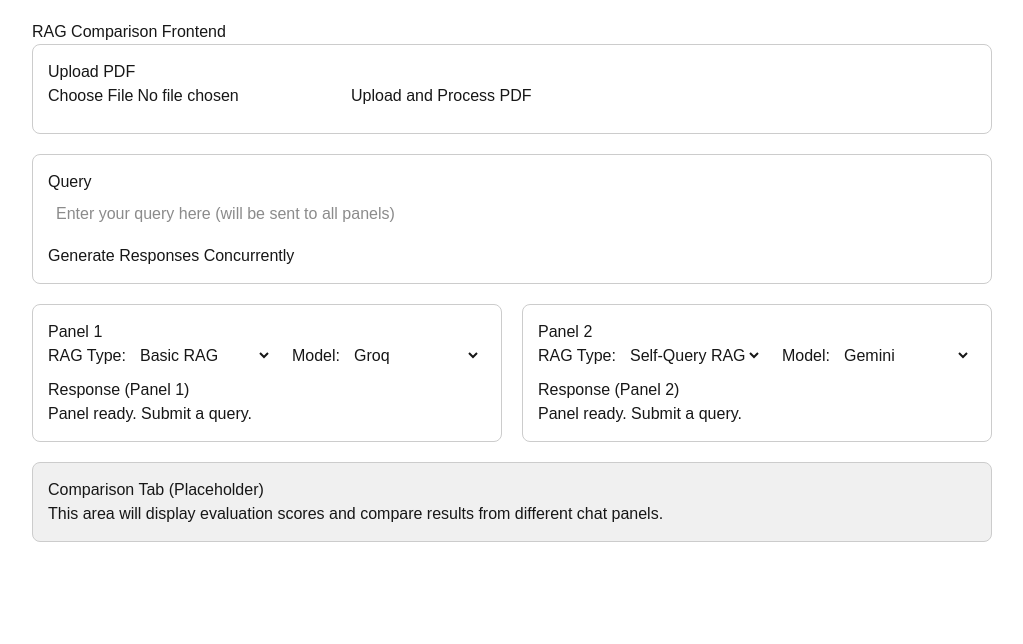
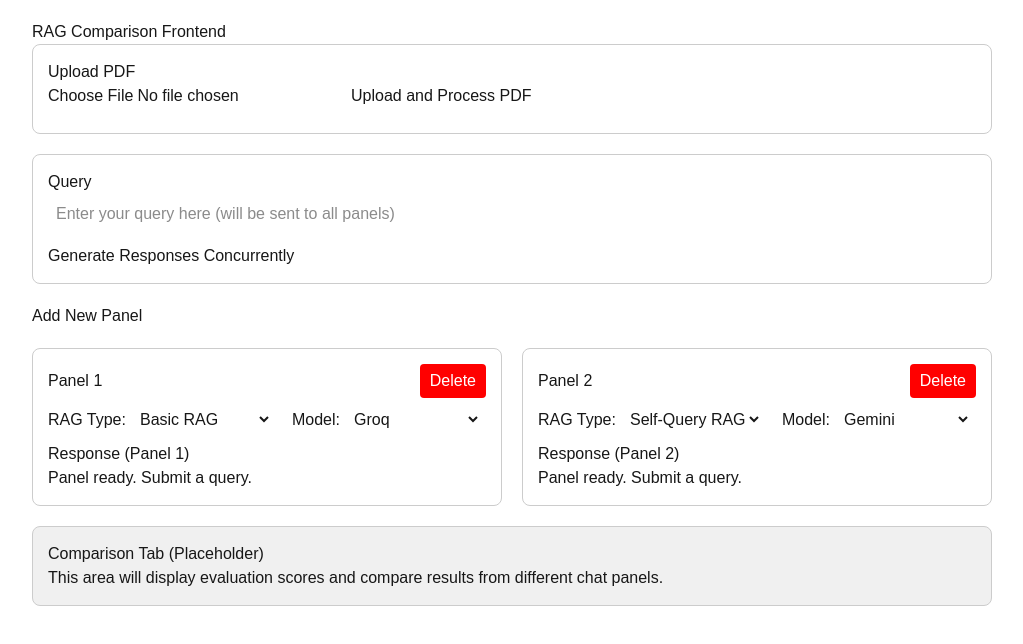
Before and after one commit to AbhayARao26/RAGComparison, a Next.js app in the folder frontend/: page / in a window 1280 px wide. Shown: the top 644 px of the page, without its empty margins (128-1151 px from the left). Built offline with nearby package versions, Linux system fonts and the light colour scheme.

Commit message:
Made the frontend better

```diff
--- a/frontend/app/page.tsx
+++ b/frontend/app/page.tsx
@@ -18,7 +18,7 @@ export default function Home() {
   const [panels, setPanels] = useState<ChatPanelState[]>([
     { id: 1, selectedRagType: 'basic', selectedModel: 'groq', response: '', loading: false },
     { id: 2, selectedRagType: 'self-query', selectedModel: 'gemini', response: '', loading: false },
-    // You could add more panels here or implement a button to add new ones
+    // Remove the third panel to set default to 2
   ]);
   const [overallLoading, setOverallLoading] = useState<boolean>(false); // Loading state for the overall query
 
@@ -90,7 +90,7 @@ export default function Home() {
 
     console.log(`Submitting query: "${query}" to ${panels.length} panels concurrently.`);
 
-    // Create an array of promises, one for each panel's API call
+    // Create an array of promises, one for each panel\'s API call
     const fetchPromises = panels.map(async (panel) => {
       const chatRequestData = {
         rag_type: panel.selectedRagType,
@@ -130,6 +130,40 @@ export default function Home() {
     console.log('All panel queries finished.');
   };
 
+  // Function to handle adding a new panel
+  const handleAddPanel = () => {
+    setPanels(prevPanels => [
+      ...prevPanels,
+      {
+        id: prevPanels.length + 1, // Simple way to generate a unique ID
+        selectedRagType: 'basic', // Default RAG type for new panels
+        selectedModel: 'groq',    // Default model for new panels
+        response: '',
+        loading: false,
+      },
+    ]);
+  };
+
+  // Function to handle deleting a panel
+  const handleDeletePanel = (idToDelete: number) => {
+    // Prevent deletion if only one panel remains
+    if (panels.length <= 1) {
+      alert('You must have at least one panel.');
+      return;
+    }
+    // Filter out the panel to be deleted and renumber the remaining ones
+    setPanels(prevPanels => {
+      const filteredPanels = prevPanels.filter(panel => panel.id !== idToDelete);
+      // Renumber the remaining panels
+      const renumberedPanels = filteredPanels.map((panel, index) => ({
+        ...panel,
+        id: index + 1,
+      }));
+      return renumberedPanels;
+    });
+  };
+
+
   return (
     <div style={{ padding: '20px', maxWidth: '1000px', margin: 'auto' }}>
       <h1>RAG Comparison Frontend</h1>
@@ -160,11 +194,30 @@ export default function Home() {
         </form>
       </div>
 
+      {/* Add Panel Button */}
+      <button onClick={handleAddPanel} disabled={overallLoading} style={{ marginBottom: '20px' }}>
+        Add New Panel
+      </button>
+
       {/* Container for Panels */}
       <div style={{ display: 'grid', gridTemplateColumns: 'repeat(auto-fit, minmax(450px, 1fr))', gap: '20px', marginBottom: '20px' }}>
         {panels.map(panel => (
           <div key={panel.id} style={{ border: '1px solid #ccc', padding: '15px', borderRadius: '8px' }}>
-            <h3>Panel {panel.id}</h3>
+            {/* Panel Header with Delete Button */}
+            <div style={{ display: 'flex', justifyContent: 'space-between', alignItems: 'center', marginBottom: '10px' }}>
+                <h3>Panel {panel.id}</h3>
+                 {/* Show delete button only if more than 1 panel exists */}
+                {panels.length > 1 && (
+                    <button
+                        onClick={() => handleDeletePanel(panel.id)}
+                        disabled={overallLoading}
+                        style={{ background: 'red', color: 'white', border: 'none', borderRadius: '4px', padding: '5px 10px', cursor: overallLoading ? 'not-allowed' : 'pointer' }}
+                    >
+                        Delete
+                    </button>
+                )}
+            </div>
+
             <div style={{ marginBottom: '10px' }}>
               {/* Dropdown for RAG Type */}
               <label htmlFor={`rag-select-${panel.id}`} style={{ marginRight: '10px' }}>RAG Type:</label>
```
